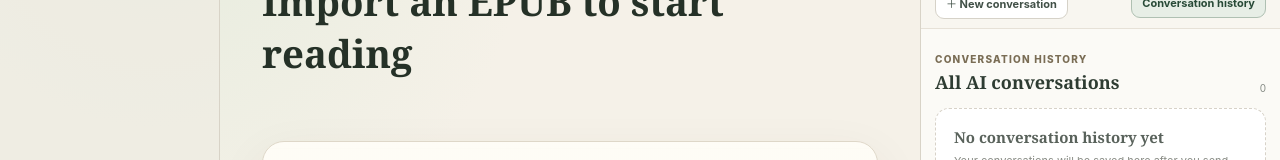
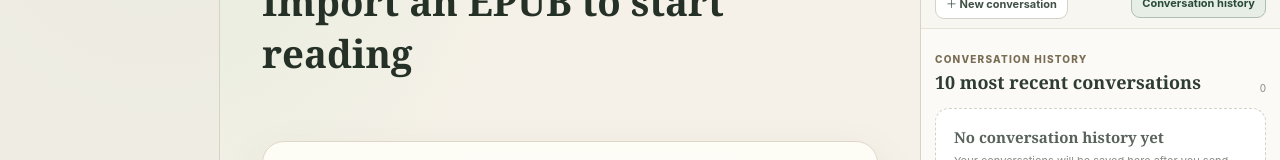
Before and after one commit to highsunday/VocabReader, a React (Vite) app in the folder apps/desktop/: page / in a window 1280 px wide. Both pictures are taken after a click on the button "Conversation history". Shown: the part 161-321 px from the top of the page. Built offline with nearby package versions, Linux system fonts and the light colour scheme.

Commit message:
fix(desktop): clarify recent conversation limit

```diff
--- a/apps/desktop/src/renderer/App.tsx
+++ b/apps/desktop/src/renderer/App.tsx
@@ -3006,7 +3006,7 @@ export function App() {
                   <div className="conversation-history-heading">
                     <div>
                       <span className="eyebrow">Conversation history</span>
-                      <h2 id="conversation-history-title">All AI conversations</h2>
+                      <h2 id="conversation-history-title">10 most recent conversations</h2>
                     </div>
                     <span>{chatSnapshot.conversations.length}</span>
                   </div>
```
Also changed, not shown: 1 other file (tests, documents, lock files or other folders).
